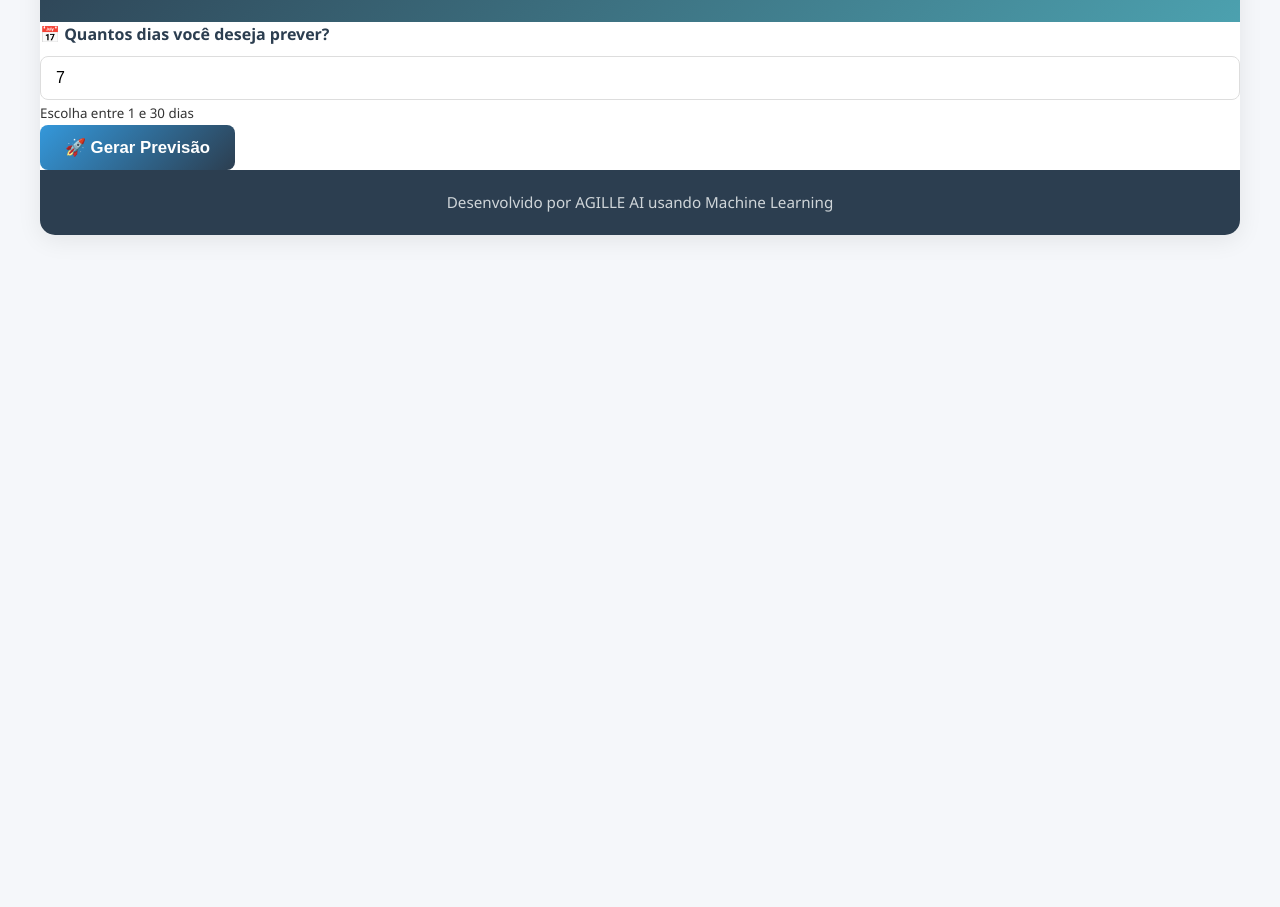
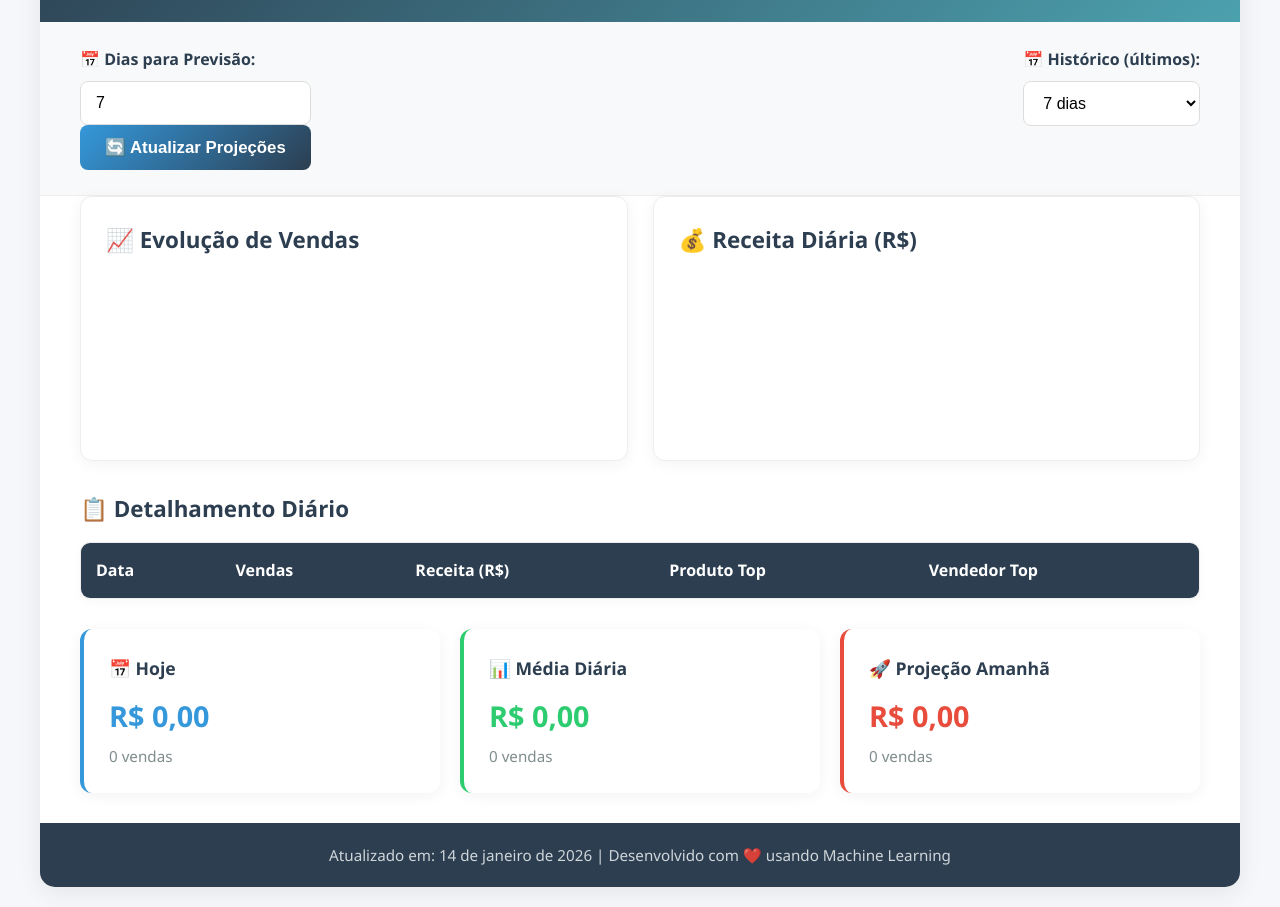
Before and after one commit to fslucca1970/sales-prediction, a plain HTML site: page index.html in a window 1280 px wide. Shown: the part 145-1052 px from the top of the page. Before the commit the page ends 800 px from the top, so only its background shows below. Drawn offline with nearby package versions, Linux system fonts and the light colour scheme; no server answers.

Commit message:
Update title and content for sales dashboard

```diff
--- a/index.html
+++ b/index.html
@@ -3,46 +3,97 @@
 <head>
     <meta charset="UTF-8">
     <meta name="viewport" content="width=device-width, initial-scale=1.0">
-    <title>Previsão de Vendas - Farmácia</title>
+    <title>Dashboard de Vendas - Farmácia</title>
     <link rel="stylesheet" href="style.css">
 </head>
 <body>
     <div class="container">
         <header>
-            <h1>💊 Previsão de Vendas Farmacêuticas</h1>
-            <p class="subtitle">Sistema inteligente de previsão baseado em histórico real</p>
+            <h1>📊 Dashboard de Vendas Farmacêuticas</h1>
+            <p class="subtitle">Histórico + Projeções em Tempo Real</p>
         </header>
 
         <main>
+            <!-- Painel de Controle -->
+            <div class="control-panel">
                 <form id="predictionForm">
                     <div class="form-group">
-                    <label for="dias">📅 Quantos dias você deseja prever?</label>
-                    <input type="number" id="dias" name="dias" placeholder="Ex: 7" min="1" max="30" value="7" required>
-                    <small>Escolha entre 1 e 30 dias</small>
+                        <label for="dias">📅 Dias para Previsão:</label>
+                        <input type="number" id="dias" name="dias"
+                               placeholder="Ex: 7" min="1" max="30" value="7" required>
                     </div>
-
                     <button type="submit" class="btn-predict">
-                    🚀 Gerar Previsão
+                        🔄 Atualizar Projeções
                     </button>
                 </form>
 
-            <div id="result" class="result hidden">
-                <h2>📊 Resultado da Previsão</h2>
-                <div id="predictions-container"></div>
-                <canvas id="predictions-chart"></canvas>
-                <div class="model-info">
-                    <p><strong>Modelo:</strong> <span id="modelName"></span></p>
-                    <p><strong>Confiança:</strong> <span id="confidence"></span></p>
+                <div class="date-filter">
+                    <label for="historico">📅 Histórico (últimos):</label>
+                    <select id="historico">
+                        <option value="7">7 dias</option>
+                        <option value="15">15 dias</option>
+                        <option value="30">30 dias</option>
+                        <option value="90">3 meses</option>
+                    </select>
                 </div>
             </div>
 
-            <div id="error" class="error hidden">
-                <p id="errorMessage"></p>
+            <!-- Gráficos -->
+            <div class="dashboard">
+                <div class="chart-container">
+                    <h2>📈 Evolução de Vendas</h2>
+                    <canvas id="sales-trend-chart"></canvas>
+                </div>
+
+                <div class="chart-container">
+                    <h2>💰 Receita Diária (R$)</h2>
+                    <canvas id="revenue-chart"></canvas>
+                </div>
+            </div>
+
+            <!-- Tabela de Dados -->
+            <div class="data-table">
+                <h2>📋 Detalhamento Diário</h2>
+                <div class="table-scroll">
+                    <table id="daily-data">
+                        <thead>
+                            <tr>
+                                <th>Data</th>
+                                <th>Vendas</th>
+                                <th>Receita (R$)</th>
+                                <th>Produto Top</th>
+                                <th>Vendedor Top</th>
+                            </tr>
+                        </thead>
+                        <tbody>
+                            <!-- Dados serão inseridos via JS -->
+                        </tbody>
+                    </table>
+                </div>
+            </div>
+
+            <!-- Painel de Resumo -->
+            <div class="summary-cards">
+                <div class="summary-card">
+                    <span class="label">📅 Hoje</span>
+                    <span class="value">R$ 0,00</span>
+                    <span class="sub">0 vendas</span>
+                </div>
+                <div class="summary-card">
+                    <span class="label">📊 Média Diária</span>
+                    <span class="value">R$ 0,00</span>
+                    <span class="sub">0 vendas</span>
+                </div>
+                <div class="summary-card">
+                    <span class="label">🚀 Projeção Amanhã</span>
+                    <span class="value">R$ 0,00</span>
+                    <span class="sub">0 vendas</span>
+                </div>
             </div>
         </main>
 
         <footer>
-            <p>Desenvolvido por AGILLE AI usando Machine Learning</p>
+            <p>Atualizado em: <span id="current-date"></span> | Desenvolvido com ❤️ usando Machine Learning</p>
         </footer>
     </div>
 
```
Lines whose indentation alone changed are shown as unchanged.
